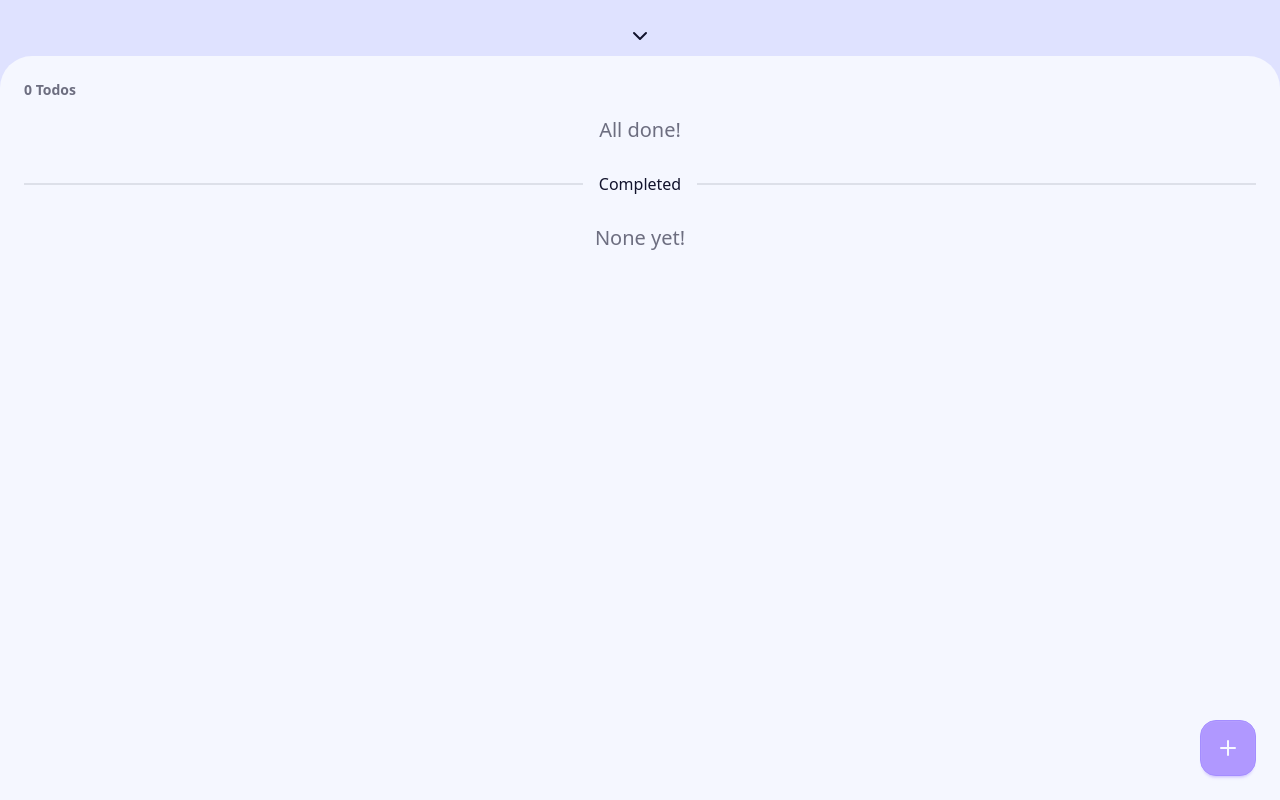
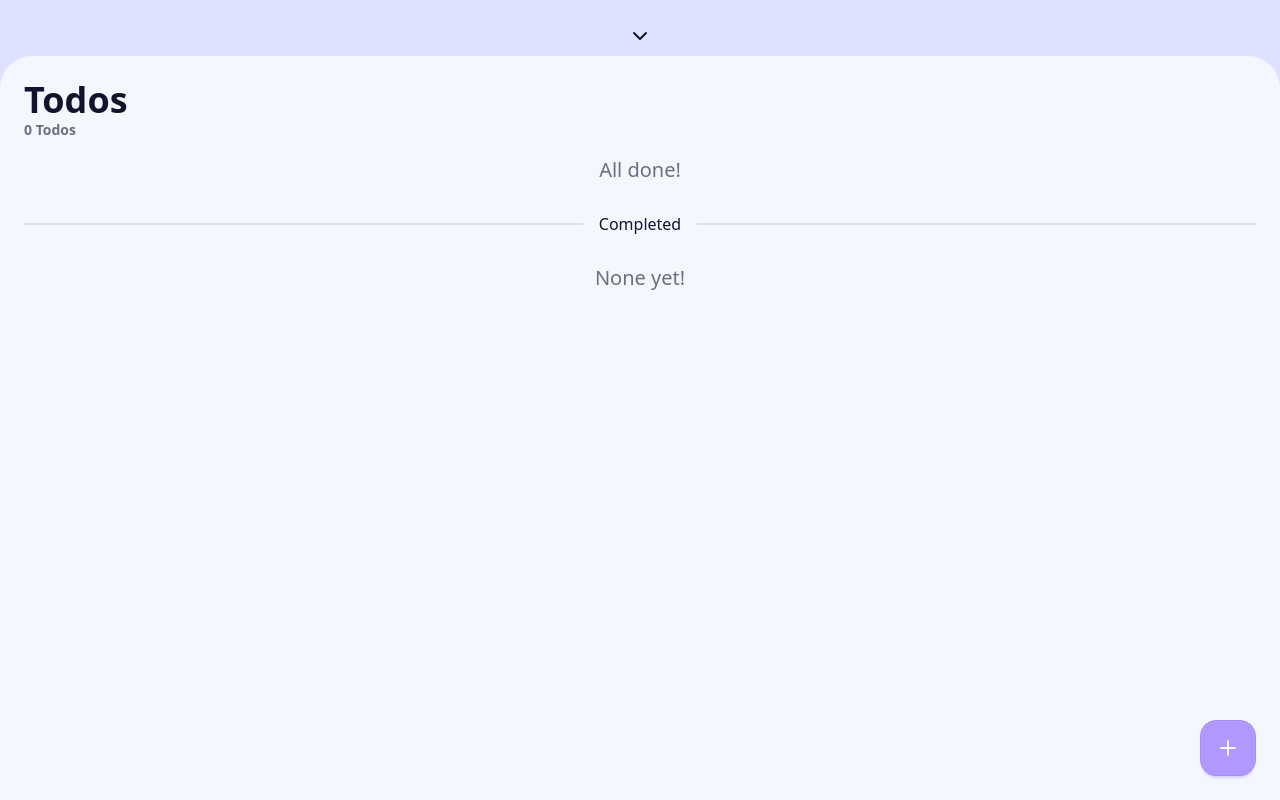
Before and after one commit to majicmaj/todo, a React (Vite) app: page / in a window 1280 px wide. Built offline with nearby package versions, Linux system fonts and the light colour scheme.

Commit message:
fix: uncomment Todos header for improved visibility in Home component

```diff
--- a/src/components/views/home/home.tsx
+++ b/src/components/views/home/home.tsx
@@ -126,7 +126,7 @@ const Home = () => {
                 exit={{ opacity: 0, y: -20 }}
                 transition={{ duration: 0.2 }}
               >
-                {/* <h1 className="text-4xl font-bold">Todos</h1> */}
+                <h1 className="text-4xl font-bold">Todos</h1>
                 <p className="text-base-content/60 text-sm font-semibold">
                   {todos?.length} Todos
                 </p>
```
